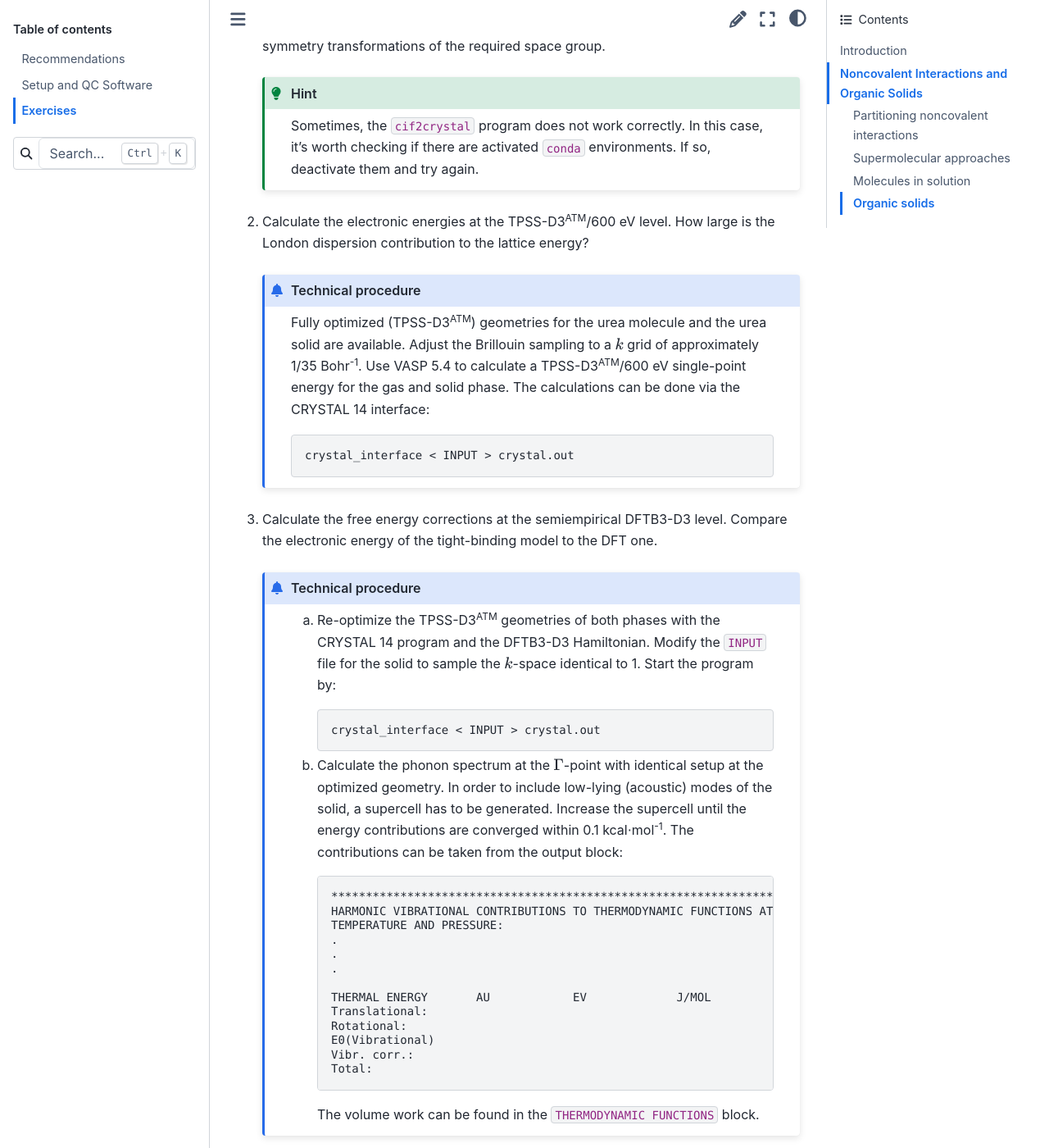
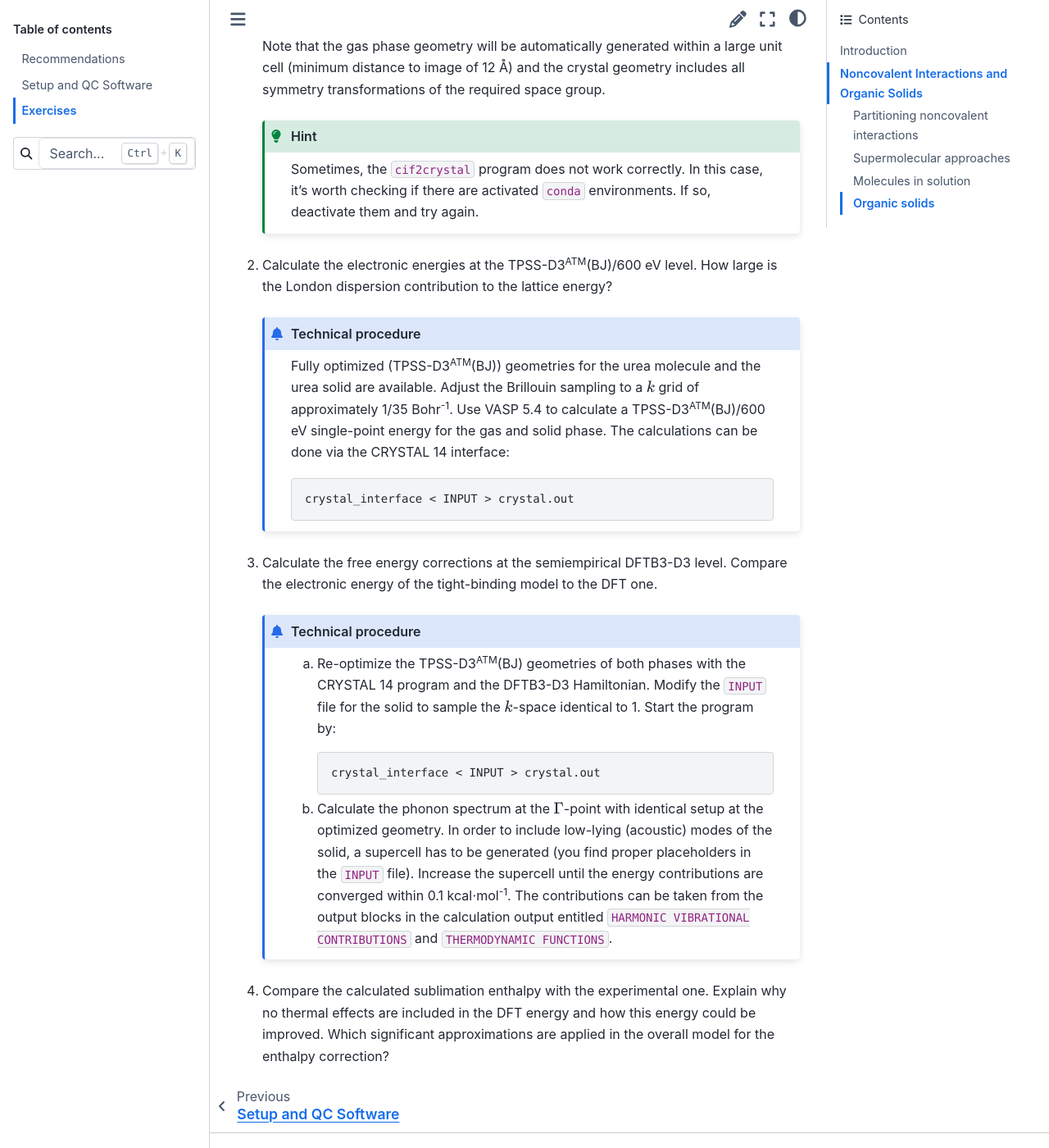
Before and after one commit to grimme-lab/wp12-teaching, a Sphinx documentation site: the page built from doc/ex.rst, in a window 1280 px wide and 1400 px high, scrolled down 6532 px. Shown: the whole window at 82% size. Built offline with Sphinx 7.4.7 and the Sphinx Book theme 1.1.4, drawn with Linux system fonts in a browser that asks for light colours; some of the changed text lies outside the part shown.

Commit message:
some clarifications in exercises 1.3 and 1.4

```diff
--- a/doc/ex.rst
+++ b/doc/ex.rst
@@ -171,14 +171,15 @@ explicitly on the temperature and solvent.
    Experimental value: :math:`\Delta G_{a}^{(298 K)} = -4.50` kcal\ |mult|\ mol\ :sup:`-1`
 
 1. Calculate the electronic energy contribution with the (two- and three-body dispersion) corrected
-   meta-GGA density functional TPSS-D3\ :sup:`ATM` in the def-TZVP single particle basis set.
+   meta-GGA density functional TPSS-D3\ :sup:`ATM`\ (BJ) in the def-TZVP single particle basis set.
    Correct for the basis set superposition error via the geometrical counterpoise correction (gCP).
 
    .. admonition:: Technical procedure
 
       TPSS-D3/def-TZVP geometries are provided. Calculate a TPSS single-point energy with TURBOMOLE.
-      The D3\ :sup:`ATM` contribution can be calculated with the ``dftd3`` program and the
-      counterpoise correction with the ``gcp`` program.
+      Calculate the D3\ :sup:`ATM`\ (BJ) contribution with the ``dftd3`` standalone program.
+      (Attention: ``cefine`` sets a dispersion correction by default. Make sure that you don't
+      double-count it.) The counterpoise correction can be calculated with the ``gcp`` program.
 
 2. Calculate the vibrational contributions in the rigid rotor harmonic oscillator model at the
    semiempirical GFN2-xTB level.
@@ -257,15 +258,15 @@ approximation:
 
       Sometimes, the ``cif2crystal`` program does not work correctly. In this case, it's worth checking if there are activated ``conda`` environments. If so, deactivate them and try again.
 
-2. Calculate the electronic energies at the TPSS-D3\ :sup:`ATM`/600 eV level. How large is the
+2. Calculate the electronic energies at the TPSS-D3\ :sup:`ATM`\ (BJ)/600 eV level. How large is the
    London dispersion contribution to the lattice energy?
 
    .. admonition:: Technical procedure
 
-      Fully optimized (TPSS-D3\ :sup:`ATM`) geometries for the urea molecule and the urea solid are
-      available. Adjust the Brillouin sampling to a :math:`k` grid of approximately 1/35
-      Bohr\ :sup:`-1`. Use VASP 5.4 to calculate a TPSS-D3\ :sup:`ATM`/600 eV single-point energy
-      for the gas and solid phase. The calculations can be done via the CRYSTAL 14 interface:
+      Fully optimized (TPSS-D3\ :sup:`ATM`\ (BJ)) geometries for the urea molecule and the urea
+      solid are available. Adjust the Brillouin sampling to a :math:`k` grid of approximately 1/35
+      Bohr\ :sup:`-1`. Use VASP 5.4 to calculate a TPSS-D3\ :sup:`ATM`\ (BJ)/600 eV single-point
+      energy for the gas and solid phase. The calculations can be done via the CRYSTAL 14 interface:
 
       .. code-block:: none
 
@@ -276,9 +277,9 @@ approximation:
 
    .. admonition:: Technical procedure
 
-      a. Re-optimize the TPSS-D3\ :sup:`ATM` geometries of both phases with the CRYSTAL 14 program
-         and the DFTB3-D3 Hamiltonian. Modify the ``INPUT`` file for the solid to sample the
-         :math:`k`-space identical to 1. Start the program by:
+      a. Re-optimize the TPSS-D3\ :sup:`ATM`\ (BJ) geometries of both phases with the CRYSTAL 14
+         program and the DFTB3-D3 Hamiltonian. Modify the ``INPUT`` file for the solid to sample
+         the :math:`k`-space identical to 1. Start the program by:
 
          .. code-block:: none
 
@@ -286,27 +287,11 @@ approximation:
 
       b. Calculate the phonon spectrum at the :math:`\Gamma`-point with identical setup at the
          optimized geometry. In order to include low-lying (acoustic) modes of the solid, a
-         supercell has to be generated. Increase the supercell until the energy contributions are
-         converged within 0.1 kcal\ |mult|\ mol\ :sup:`-1`. The contributions can be taken from the
-         output block:
-
-         .. code-block:: none
-
-            ***********************************************************************
-            HARMONIC VIBRATIONAL CONTRIBUTIONS TO THERMODYNAMIC FUNCTIONS AT GIVEN
-            TEMPERATURE AND PRESSURE:
-            .
-            .
-            .
-
-            THERMAL ENERGY       AU            EV             J/MOL
-            Translational:
-            Rotational:
-            E0(Vibrational)
-            Vibr. corr.:
-            Total:
-
-         The volume work can be found in the ``THERMODYNAMIC FUNCTIONS`` block.
+         supercell has to be generated (you find proper placeholders in the ``INPUT`` file).
+         Increase the supercell until the energy contributions are converged within
+         0.1 kcal\ |mult|\ mol\ :sup:`-1`. The contributions can be taken from the output blocks
+         in the calculation output entitled ``HARMONIC VIBRATIONAL CONTRIBUTIONS`` and
+         ``THERMODYNAMIC FUNCTIONS``.
 
 4. Compare the calculated sublimation enthalpy with the experimental one. Explain why no thermal
    effects are included in the DFT energy and how this energy could be improved. Which significant
```
